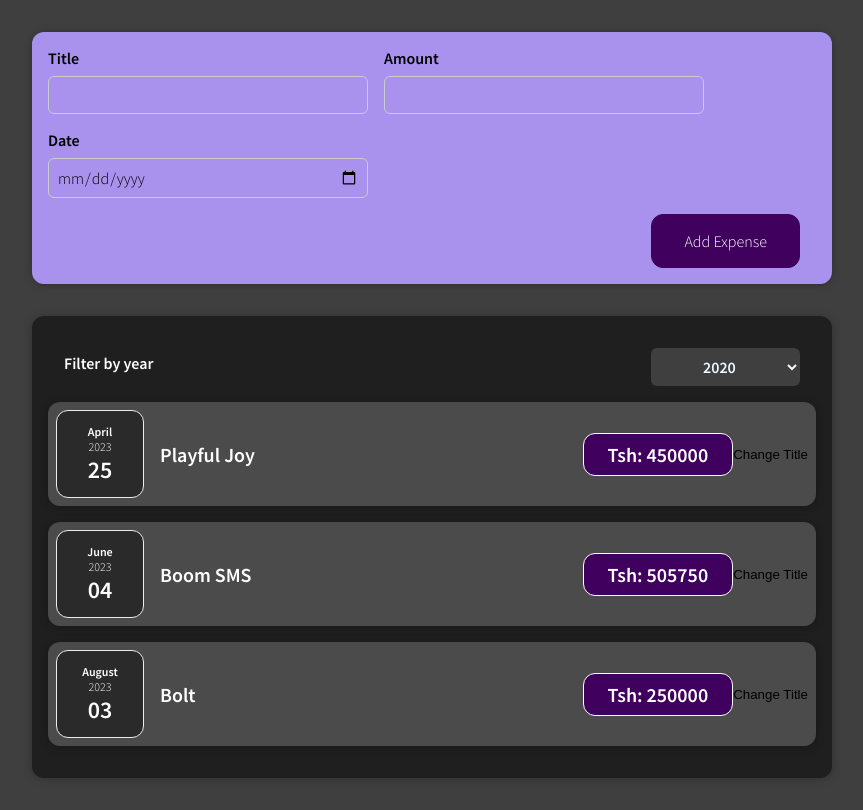
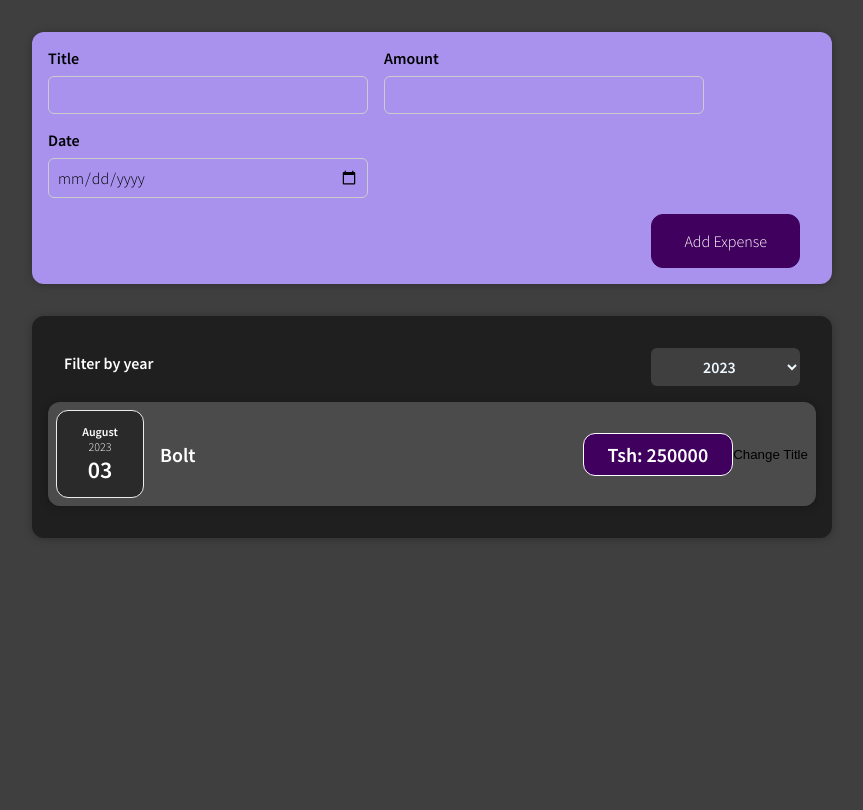
Before and after one commit to saidmtanzania/From-Zero-to-Mastery, a React (Vite) app: page / in a window 1280 px wide. Shown: the whole page, without its empty margins (208-1071 px from the left). Built offline with nearby package versions, Linux system fonts and the light colour scheme.

Commit message:
feat: implementing filtering functionality

```diff
--- a/src/App.tsx
+++ b/src/App.tsx
@@ -8,13 +8,13 @@ const expensesData = [
     id: "e1",
     title: "Playful Joy",
     amount: 450000,
-    date: new Date(2023, 3, 25),
+    date: new Date(2021, 3, 25),
   },
   {
     id: "e2",
     title: "Boom SMS",
     amount: 505750,
-    date: new Date(2023, 5, 4),
+    date: new Date(2022, 5, 4),
   },
   {
     id: "e3",
--- a/src/components/Expenses/Expenses.tsx
+++ b/src/components/Expenses/Expenses.tsx
@@ -6,25 +6,37 @@ import { useState } from "react";
 import ExpensesFilter from "./ExpensesFilter";
 
 function Expenses(props: any) {
-  const [filteredYear, setFilteredYear] = useState("2020");
+  const [filteredYear, setFilteredYear] = useState("2023");
 
   const filterChangeHandler = (selectedYear: any) => {
     setFilteredYear(selectedYear);
   };
+
+  const filteredExpenses = props.items.filter((expense: any) => {
+    const date = new Date(expense.date);
+    return date.getFullYear().toString() === filteredYear;
+  });
+
+  let expensesContent = <p>No expenses found.</p>;
+
+  if (filteredExpenses.length > 0) {
+    expensesContent = filteredExpenses.map((item: any) => (
+      <ExpenseItem
+        key={item.id}
+        expenseDate={item.date}
+        expenseTitle={item.title}
+        expenseAmount={item.amount}
+      />
+    ));
+  }
+
   return (
     <Card className="expenses">
       <ExpensesFilter
         selected={filteredYear}
         onChangeFilter={filterChangeHandler}
       />
-      {props.items.map((item: any) => (
-        <ExpenseItem
-          key={item.id}
-          expenseDate={item.date}
-          expenseTitle={item.title}
-          expenseAmount={item.amount}
-        />
-      ))}
+      {expensesContent}
     </Card>
   );
 }
--- a/src/components/Expenses/ExpensesFilter.tsx
+++ b/src/components/Expenses/ExpensesFilter.tsx
@@ -12,6 +12,7 @@ const ExpensesFilter = (props: any) => {
       <div className='expenses-filter__control'>
         <label>Filter by year</label>
         <select value={props.selected} onChange={dropdownChangeHandler}>
+          <option value='2023'>2023</option>
           <option value='2022'>2022</option>
           <option value='2021'>2021</option>
           <option value='2020'>2020</option>
```
